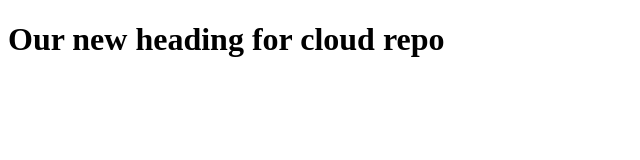
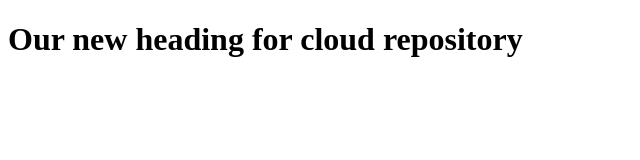
Before and after one commit to webcodedsoft/git-one, a plain HTML site: page index.html in a window 1280 px wide. Shown: the whole page, without its empty margins (0-640 px from the left). Drawn offline with Linux system fonts and the light colour scheme.

Commit message:
Change repo to repository

```diff
--- a/index.html
+++ b/index.html
@@ -7,6 +7,6 @@
     <title>Document</title>
 </head>
 <body>
-    <h1>Our new heading for cloud repo</h1>
+    <h1>Our new heading for cloud repository</h1>
 </body>
 </html>
```
